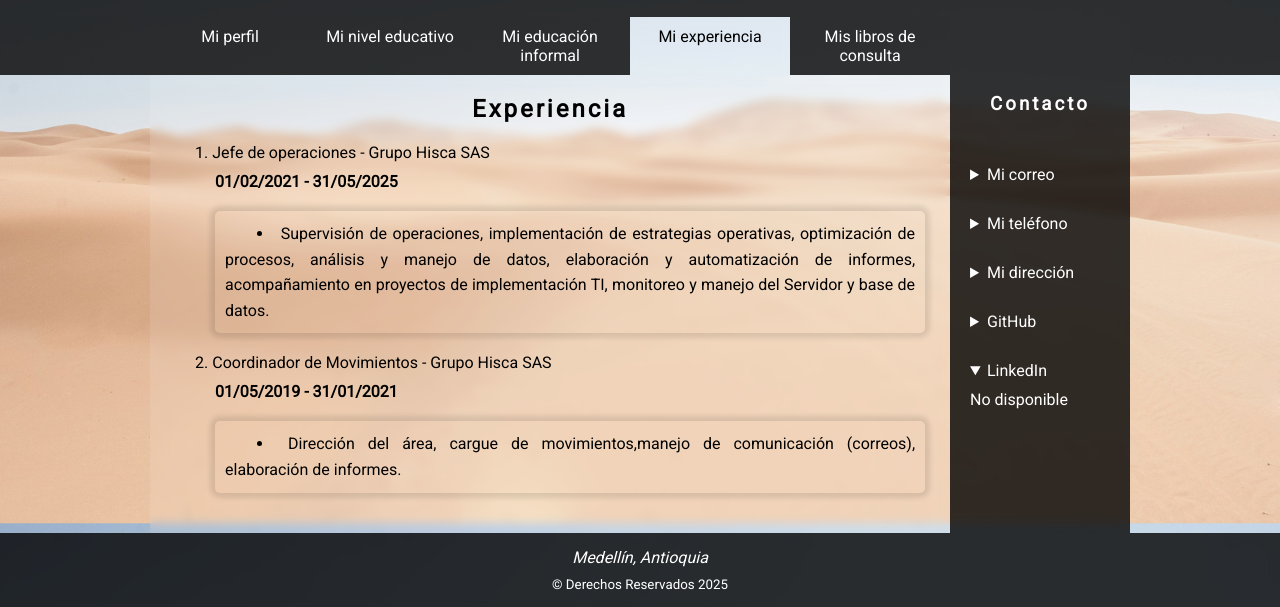
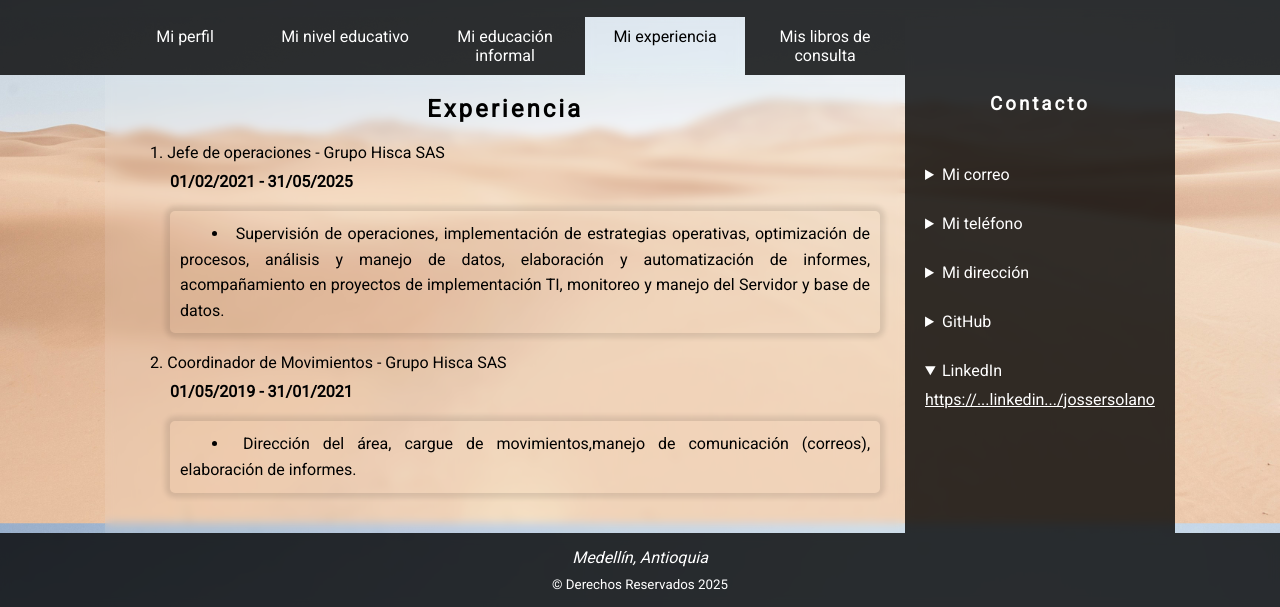
Before and after one commit to jossersolano/jossersolano.github.io, a website: page pages/experiencia.html in a window 1280 px wide. Both pictures are taken after a click on the element "LinkedIn". Shown: the part 330-937 px from the top of the page. Drawn offline with Linux system fonts and the light colour scheme.

Commit message:
Update LinkedIn link in experiencia.html

```diff
--- a/pages/experiencia.html
+++ b/pages/experiencia.html
@@ -96,7 +96,7 @@
         </details>
         <details>
           <summary>LinkedIn</summary>
-          <p>No disponible</p>
+          <p><a href="https://www.linkedin.com/in/jossersolano/" target="_blank">https://...linkedin.../jossersolano</a></p>
         </details>
       </aside>
       <!-- aqui va el contenido de la página footer -->
```
